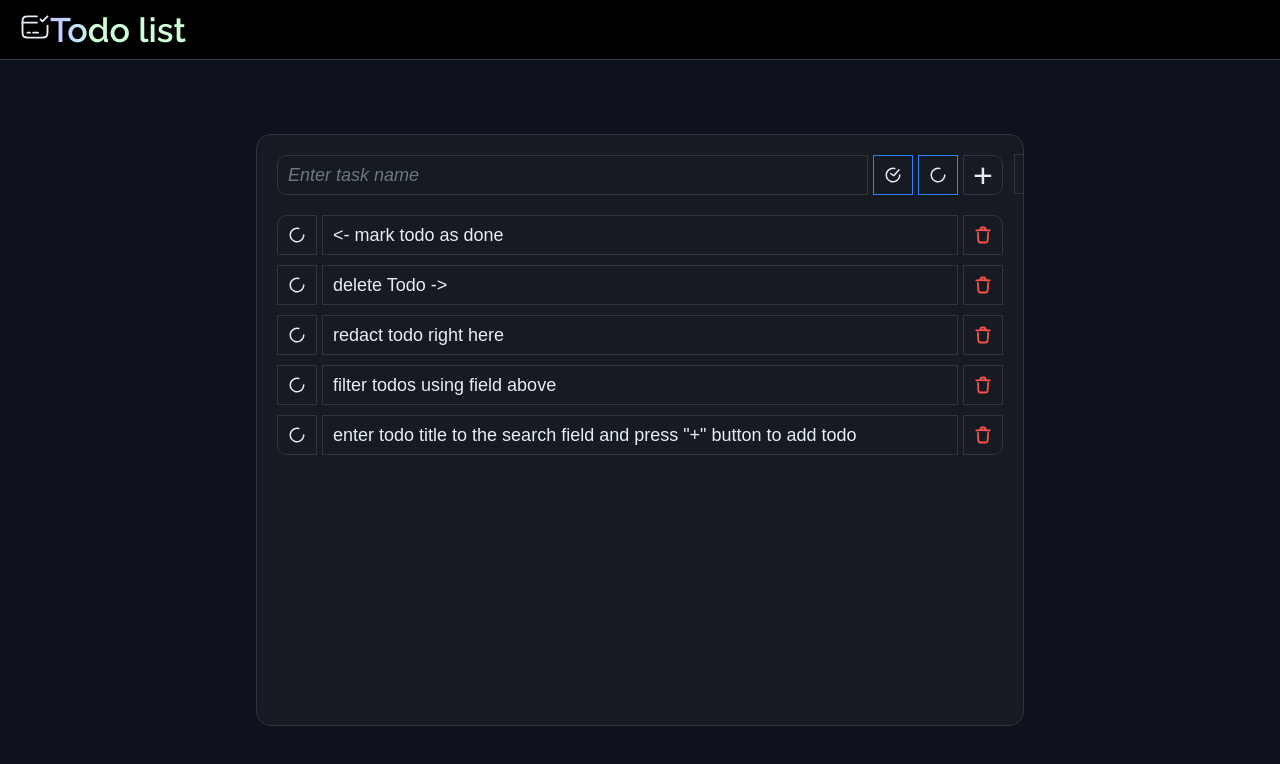
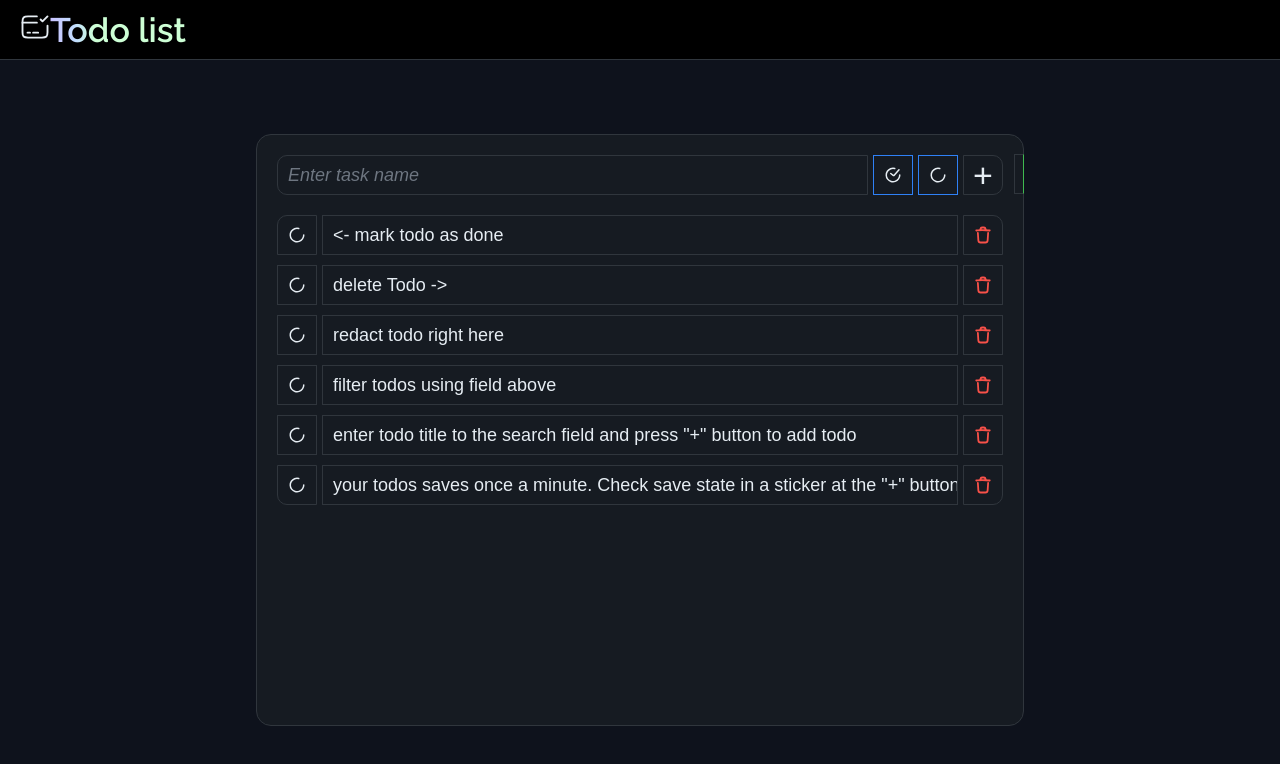
Before and after one commit to UndeadNito/todo_app, a React (Create React App) app: page / in a window 1280 px wide. Shown: the top 764 px of the page. Built offline with nearby package versions, Linux system fonts and the light colour scheme.

Commit message:
project | make save state more obvious

```diff
--- a/src/components/saved-icon/saved-icon.scss
+++ b/src/components/saved-icon/saved-icon.scss
@@ -20,9 +20,11 @@
 
     &.saved{
         color: var(--color-border-good, #3fb950);
+        border-right-color: var(--color-border_good, #3fb950);
     }
     &.unsaved{
         color: var(--color-border-danger, #f85149);
+        border-right-color: var(--color-border-danger, #f85149);
     }
 
     svg{
--- a/src/hooks/todo/initTodo.tsx
+++ b/src/hooks/todo/initTodo.tsx
@@ -38,6 +38,11 @@ const DefaultTodos: Todo[] = [
     {
         id: '4',
         title: 'enter todo title to the search field and press "+" button to add todo',
+        done: false,
+    },
+    {
+        id: '5',
+        title: 'your todos saves once a minute. Check save state in a sticker at the "+" button',
         done: false,
     },
 ]
```
Also changed, not shown: public/index.html (+0 -13 lines).
